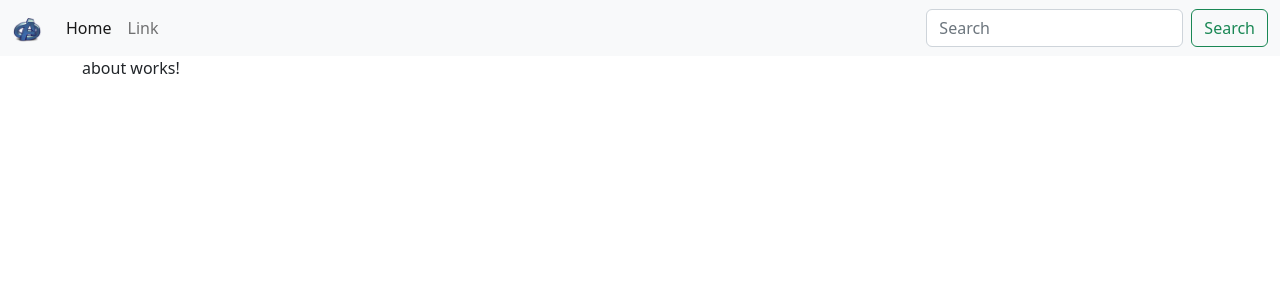
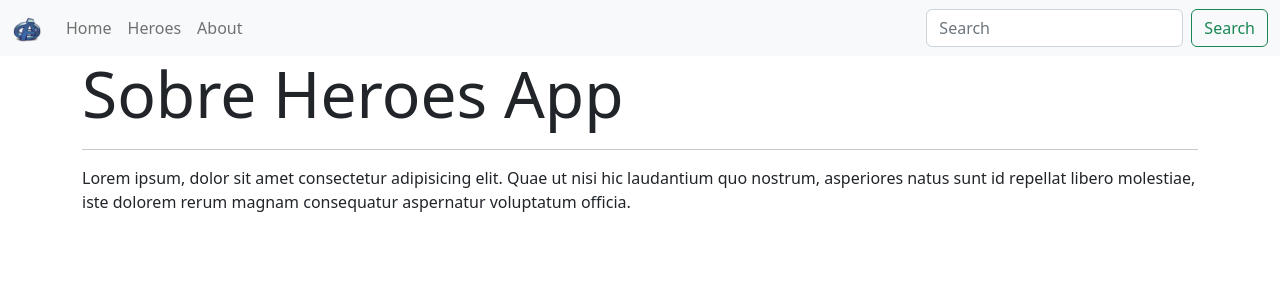
Before and after one commit to ivnarnd/heroes, an Angular app in the folder heroes-app/: page /about in a window 1280 px wide. Shown: the top 300 px of the page. Built offline with nearby package versions, Linux system fonts and the light colour scheme.

Commit message:
Asociando las rutas de la barra de navegacion

```diff
--- a/heroes-app/src/app/app.routes.ts
+++ b/heroes-app/src/app/app.routes.ts
@@ -2,12 +2,14 @@ import { RouterModule, Routes } from '@angular/router';
 import { Component } from '@angular/core';
 import { HomeComponent } from './components/home/home.component';
 import { AboutComponent } from './components/about/about.component';
+import { HeroesComponent } from './components/heroes/heroes.component';
 
 
 
 const APP_ROUTES:Routes=[
   {path:'home', component:HomeComponent},
   {path:'about', component:AboutComponent},
+  {path:'heroes', component:HeroesComponent},
   {path:'**',pathMatch:'full',redirectTo:'home'}
 ]
 export const APP_ROUTING=RouterModule.forRoot(APP_ROUTES);
--- a/heroes-app/src/app/components/about/about.component.html
+++ b/heroes-app/src/app/components/about/about.component.html
@@ -1 +1,5 @@
-<p>about works!</p>
+<h1 class="display-3">Sobre Heroes App</h1>
+<hr>
+<p>
+  Lorem ipsum, dolor sit amet consectetur adipisicing elit. Quae ut nisi hic laudantium quo nostrum, asperiores natus sunt id repellat libero molestiae, iste dolorem rerum magnam consequatur aspernatur voluptatum officia.
+</p>
--- a/heroes-app/src/app/components/shared/navbar/navbar.component.html
+++ b/heroes-app/src/app/components/shared/navbar/navbar.component.html
@@ -11,11 +11,18 @@
 
     <div class="collapse navbar-collapse" id="navbarSupportedContent">
       <ul class="navbar-nav me-auto mb-2 mb-lg-0">
+        <!--Active es la clase para que se vea destacada la etiqueta-->
+
         <li class="nav-item">
-          <a class="nav-link active" aria-current="page" href="#">Home</a>
+          <a class="nav-link " aria-current="page" [routerLink]="['home']">Home</a>
         </li>
+
         <li class="nav-item">
-          <a class="nav-link" href="#">Link</a>
+          <a class="nav-link" [routerLink]="['heroes']">Heroes</a>
+        </li>
+
+        <li class="nav-item">
+          <a class="nav-link" [routerLink]="['about']">About</a>
         </li>
 
 
```
